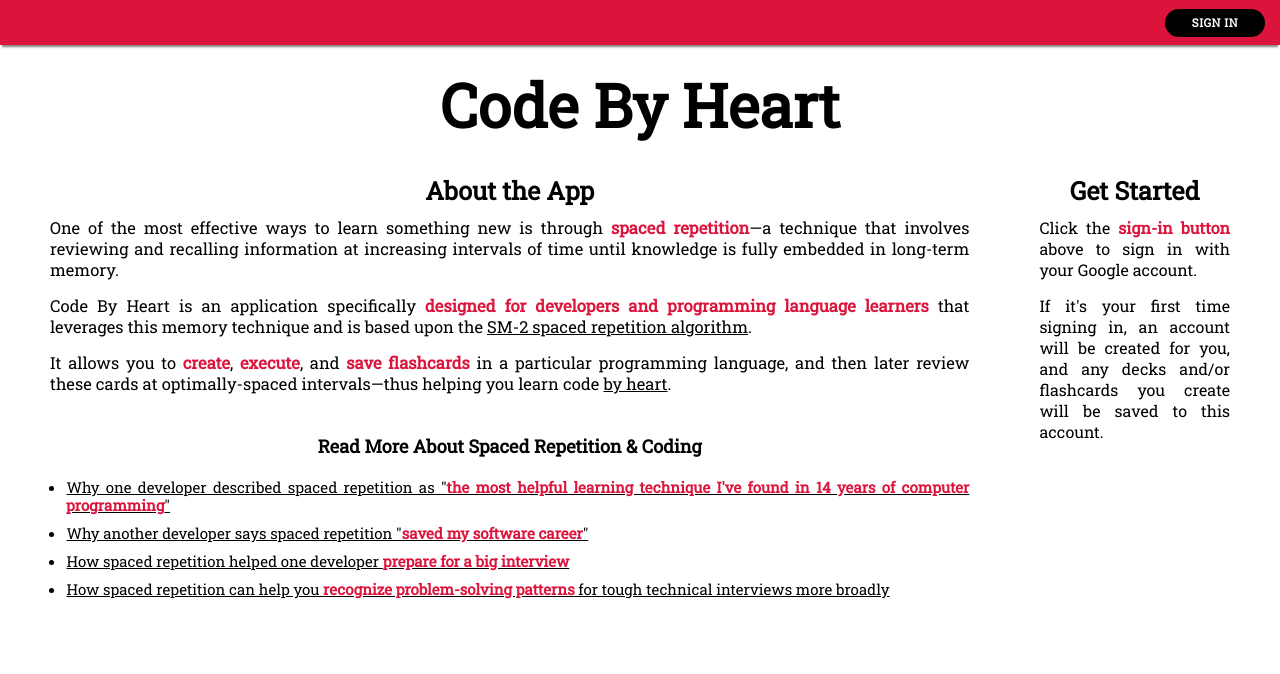
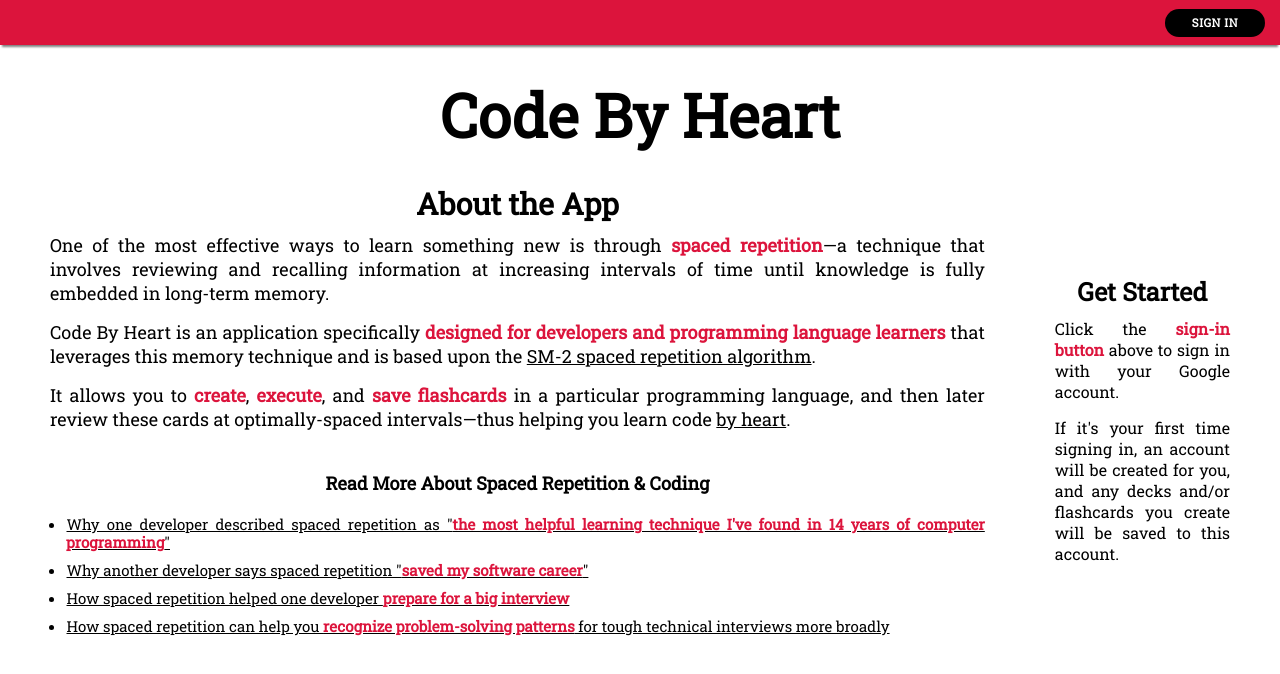
Before and after one commit to rachael-mcbride/code-by-heart-app, a React (Create React App) app: page / in a window 1280 px wide. Shown: the top 674 px of the page. Built offline with nearby package versions, Linux system fonts and the light colour scheme; no server answers; some icons are missing.

Commit message:
Changes styling

```diff
--- a/src/components/review-flashcards-msg/review-flashcards-msg.component.jsx
+++ b/src/components/review-flashcards-msg/review-flashcards-msg.component.jsx
@@ -1,21 +1,12 @@
 import './review-flashcards-msg.styles.scss'
-import { ReactComponent as Logo } from '../../assets/heart-logo-small.svg'
 
 const ReviewFlashcardsMsg = () => {
   return (
     <div className="review-msg-container">
-      <div className='logo-wrapper'>
-        <Logo className='logo' />
+      <div className="review-session-finished-message">
+        <div className="review-session-text">Select or create a deck</div>
       </div>
-      <div className="review-session-finished">
-        <div className="review-session-finished-msg">
-          <div>Select or create a deck</div>
-        </div>
-      </div>
-        <div className='logo-wrapper'>
-          <Logo className='logo' />
-        </div>
-      </div>
+    </div>
   );
 }
 
--- a/src/components/review-flashcards-msg/review-flashcards-msg.styles.scss
+++ b/src/components/review-flashcards-msg/review-flashcards-msg.styles.scss
@@ -1,7 +1,23 @@
 .review-msg-container {
+  margin-left: 20px;
+  border: 1px solid black;
+  height: 600px;
+  width: 400px;
   display: flex;
+  border: 1px solid black;
+  box-shadow: 3px 3px;
   flex-direction: column;
+  justify-content: center;
   align-items: center;
-  margin-left: 20px;
-  margin-top: 10px;
+  border-radius: 10px;
+  padding: 20px 10px 20px 10px;
+
+  .review-session-finished-message {
+    display: flex;
+    text-align: center;
+    padding: 30px;
+    font-size: 50px;
+    font-family: 'Roboto Slab', serif;
+    font-weight: bolder;
+  }
 }
--- a/src/pages/landing-page/landing-page.styles.scss
+++ b/src/pages/landing-page/landing-page.styles.scss
@@ -11,6 +11,7 @@
     font-weight: bolder;
     padding: 10px 50px 10px 50px;
     margin: 10px;
+    margin-top: 20px;
   }
 
   .two-sections {
@@ -22,10 +23,10 @@
       flex-direction: column;
       align-items: center;
       margin-right: 30px;
-      min-width: 400px;
+      min-width: 350px;
 
       .section1-title {
-        font-size: 25px;
+        font-size: 30px;
         margin: 10px;
         font-weight: bolder;
       }
@@ -34,7 +35,7 @@
         display: flex;
         flex-direction: column;
         align-items: center;
-        font-size: 16.5px;
+        font-size: 18px;
         margin-left: 20px;
         margin-right: 20px;
         text-align: justify;
@@ -52,7 +53,7 @@
         margin-left: 20px;
         margin-right: 20px;
         margin: 10px;
-        min-width: 300px;
+        min-width: 320px;
         padding: 10px;
         border-radius: 25px;
         text-align: justify;
@@ -82,11 +83,13 @@
       display: flex;
       flex-direction: column;
       align-items: center;
+      justify-content: center;
       width: 450px;
 
       .section2-title {
         font-size: 25px;
         margin: 10px;
+        margin-top: 20px;
         font-weight: bolder;
       }
 
```
Also changed, not shown: src/assets/heart-logo-small.svg.
